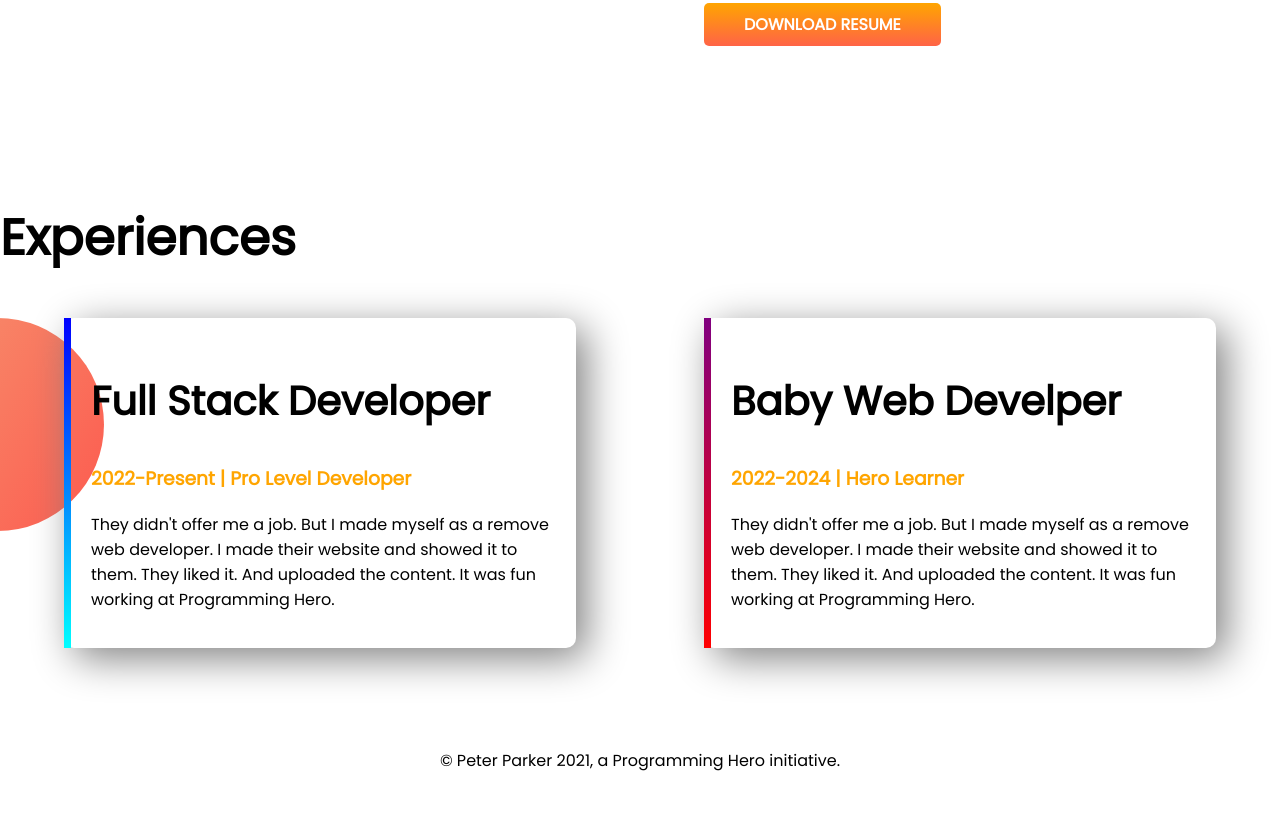
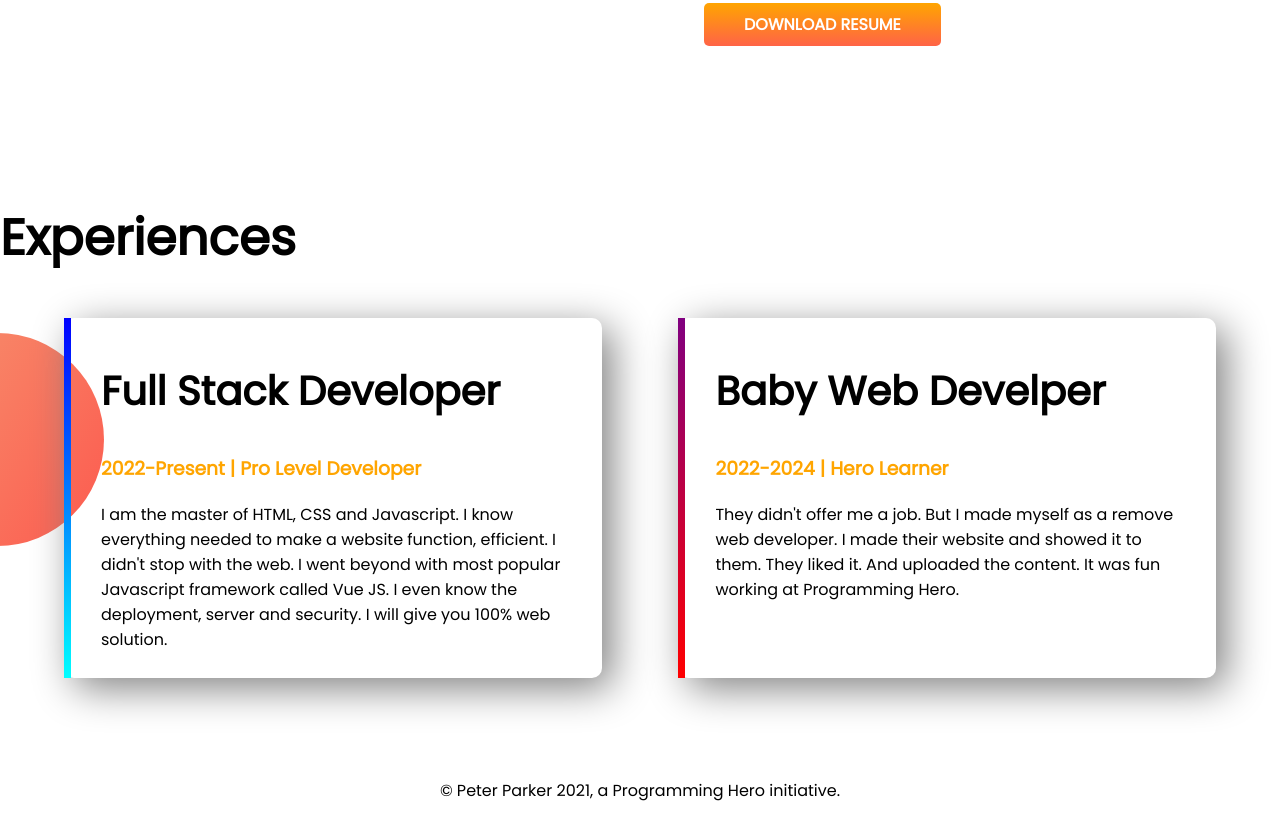
Before and after one commit to alamincoder/developer-portfolio, a plain HTML site: page index.html in a window 1280 px wide. Shown: the part 1170-1989 px from the top of the page. Before the commit the page ends 1959 px from the top, so only its background shows below. Drawn offline with Linux system fonts and the light colour scheme.

Commit message:
margin-added

```diff
--- a/index.html
+++ b/index.html
@@ -44,14 +44,14 @@
     <section class="experience-area">
         <h1>Experiences</h1>
         <div class="flexible-container">
-            <div id="web-developer-experience" class="experience-item">
+            <div id="web-developer-experience" class="experience-item-left">
                 <h2>Full Stack Developer</h2>
                 <h3 class="orange-color">2022-Present | Pro Level Developer</h3>
-                <p>They didn't offer me a job. But I made myself as a remove web developer. I made their website and
-                    showed
-                    it to them. They liked it. And uploaded the content. It was fun working at Programming Hero.</p>
+                <p>I am the master of HTML, CSS and Javascript. I know everything needed to make a website function,
+                    efficient. I didn't stop with the web. I went beyond with most popular Javascript framework called
+                    Vue JS. I even know the deployment, server and security. I will give you 100% web solution.</p>
             </div>
-            <div id="full-stack-experience" class="experience-item">
+            <div id="full-stack-experience" class="experience-item-right">
                 <h2>Baby Web Develper</h2>
                 <h3 class="orange-color">2022-2024 | Hero Learner</h3>
                 <p>They didn't offer me a job. But I made myself as a remove web developer. I made their website and
--- a/style.css
+++ b/style.css
@@ -46,9 +46,17 @@ h2{
     background-repeat: no-repeat;
     background-position: left;
 }
-.experience-item{
+.experience-item-left{
     width: 40%;
     margin-left: 5%;
+    margin-right: 3%;
+    padding: 20px;
+    box-shadow: 10px 10px 40px gray;
+    border-radius: 10px;
+}
+.experience-item-right{
+    width: 40%;
+    margin-left: 3%;
     margin-right: 5%;
     padding: 20px;
     box-shadow: 10px 10px 40px gray;
@@ -59,11 +67,13 @@ h2{
     border-left: 7px solid;
     border-image: linear-gradient(blue, cyan);
     border-image-slice: 1;
+    padding: 10px 30px;
 }
 #full-stack-experience {
     border-left: 7px solid;
     border-image: linear-gradient(purple, red);
     border-image-slice: 1;
+    padding: 10px 30px;
 }
 footer p {
     text-align: center;
```
